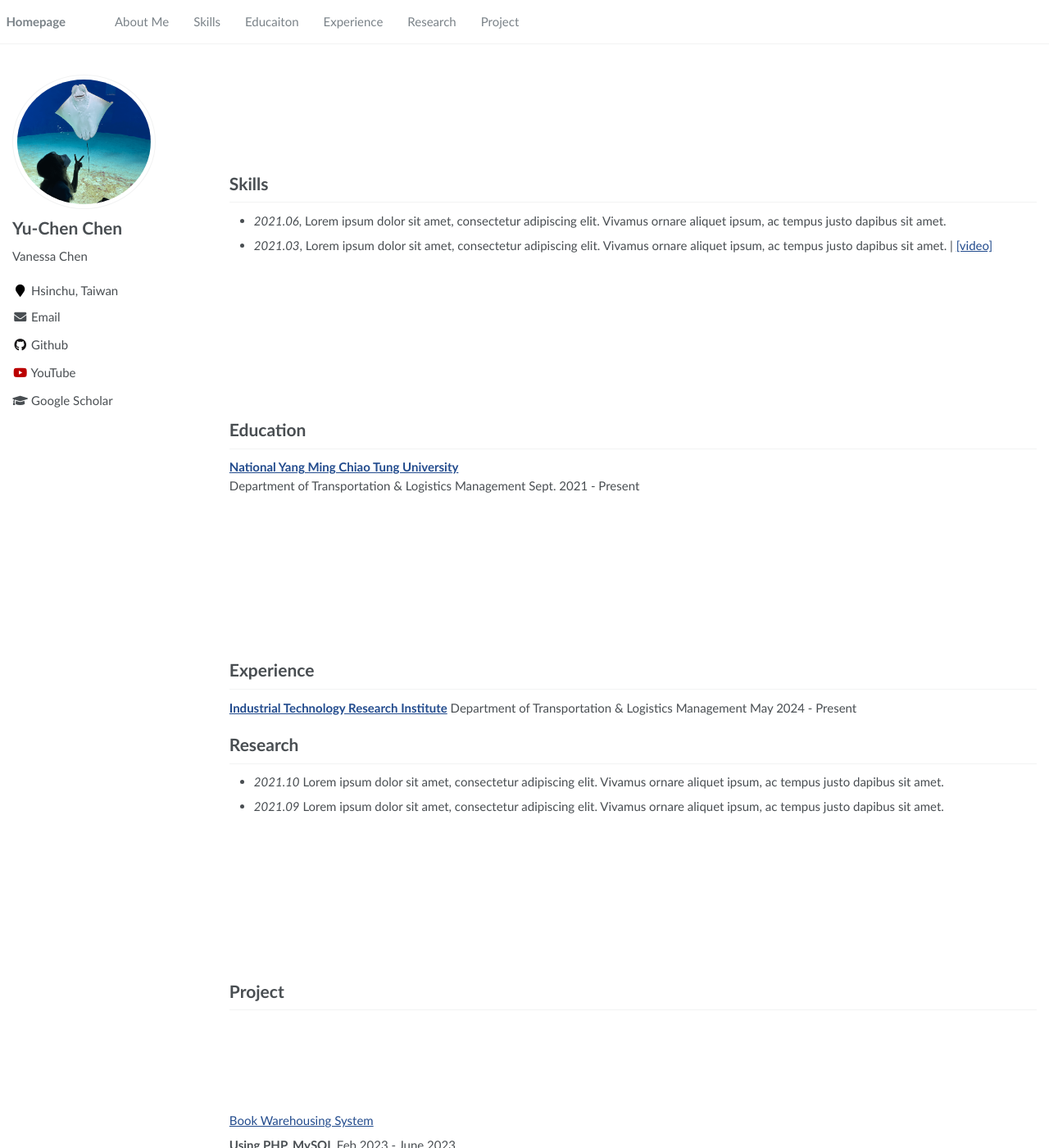
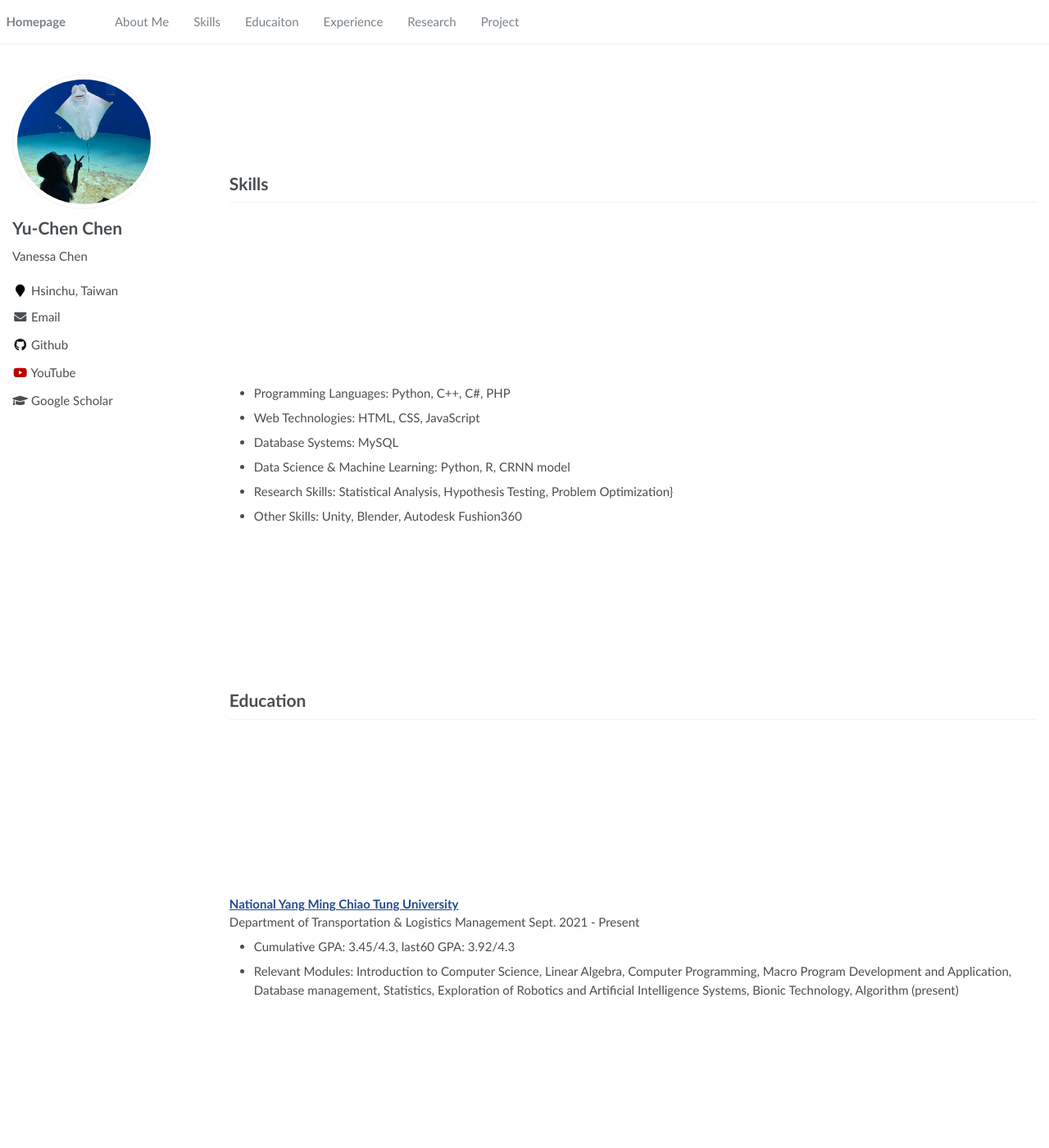
Before and after one commit to chenyzzn/chenyzzn.github.io, a Jekyll site: the page built from _pages/about.md, in a window 1280 px wide and 1400 px high, scrolled down 617 px. Shown: the whole window at 82% size. Built offline with Jekyll 4.4.1, drawn with Linux system fonts in a browser that asks for light colours; some of the changed text lies outside the part shown.

Commit message:
Update about.md

```diff
--- a/_pages/about.md
+++ b/_pages/about.md
@@ -30,24 +30,42 @@
 <br /><br />
 
 # Skills
-- *2021.06*, Lorem ipsum dolor sit amet, consectetur adipiscing elit. Vivamus ornare aliquet ipsum, ac tempus justo dapibus sit amet.
-- *2021.03*, Lorem ipsum dolor sit amet, consectetur adipiscing elit. Vivamus ornare aliquet ipsum, ac tempus justo dapibus sit amet.  \| [\[video\]](https://github.com/)
+<br /><br /><br /><br /><br /><br />
+<br /><br /><br />
+- Programming Languages: Python, C++, C\#, PHP
+- Web Technologies: HTML, CSS, JavaScript
+- Database Systems: MySQL
+- Data Science & Machine Learning: Python, R, CRNN model
+- Research Skills: Statistical Analysis, Hypothesis Testing, Problem Optimization}
+- Other Skills: Unity, Blender, Autodesk Fushion360
 <br /><br /><br /><br /><br /><br />
 <br /><br /><br />
 
 # Education
+<br /><br /><br /><br /><br /><br />
+<br /><br /><br />
 <a href="https://tlm.nycu.edu.tw/en/"> **National Yang Ming Chiao Tung University**</a> <br />
 Department of Transportation & Logistics Management Sept.                2021 - Present
+- Cumulative GPA: 3.45/4.3, last60 GPA: 3.92/4.3
+- Relevant Modules: Introduction to Computer Science, Linear Algebra, Computer Programming, Macro Program Development and Application, Database management, Statistics, Exploration of Robotics and Artificial Intelligence Systems, Bionic Technology, Algorithm (present)
 <br /><br /><br /><br /><br /><br />
 <br /><br /><br />
 
 # Experience
-<a href="https://www.itri.org.tw/english/"> **Industrial Technology Research Institute**</a>  Department of Transportation & Logistics Management
+<br /><br /><br /><br /><br /><br />
+<br /><br /><br />
+<a href="https://www.itri.org.tw/english/"> **Industrial Technology Research Institute**</a>
 May 2024 - Present
+<br /><br /><br /><br /><br /><br />
+<br /><br /><br />
 
 # Research
-- *2021.10* Lorem ipsum dolor sit amet, consectetur adipiscing elit. Vivamus ornare aliquet ipsum, ac tempus justo dapibus sit amet.
-- *2021.09* Lorem ipsum dolor sit amet, consectetur adipiscing elit. Vivamus ornare aliquet ipsum, ac tempus justo dapibus sit amet.
+<br /><br /><br /><br /><br /><br />
+<br /><br /><br />
+**Optimized Application of Drones in Humanitarian Aid**
+Department of Transportation & Logistics Management May 2024 - Present
+- The research aims to optimize rescue routes for autonomous taxis, utilizing mathematical modeling to enhance efficiency and minimize response times in emergency situations.
+- As the team leader, I played a pivotal role in designing the research framework, synthesizing key insights from team members, and driving the project's overall direction, implementing the mathematical model, leading to significant advancements in route optimization.
 <br /><br /><br /><br /><br /><br />
 <br /><br /><br />
 
```
